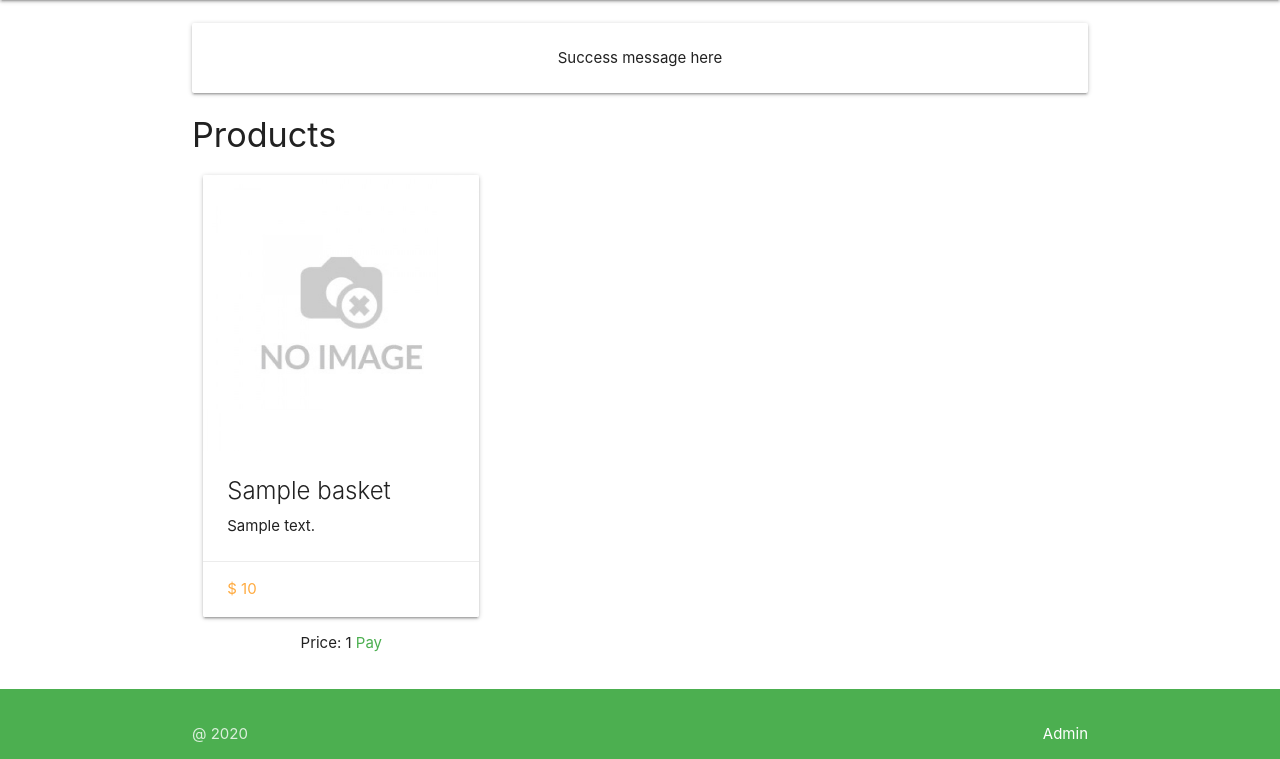
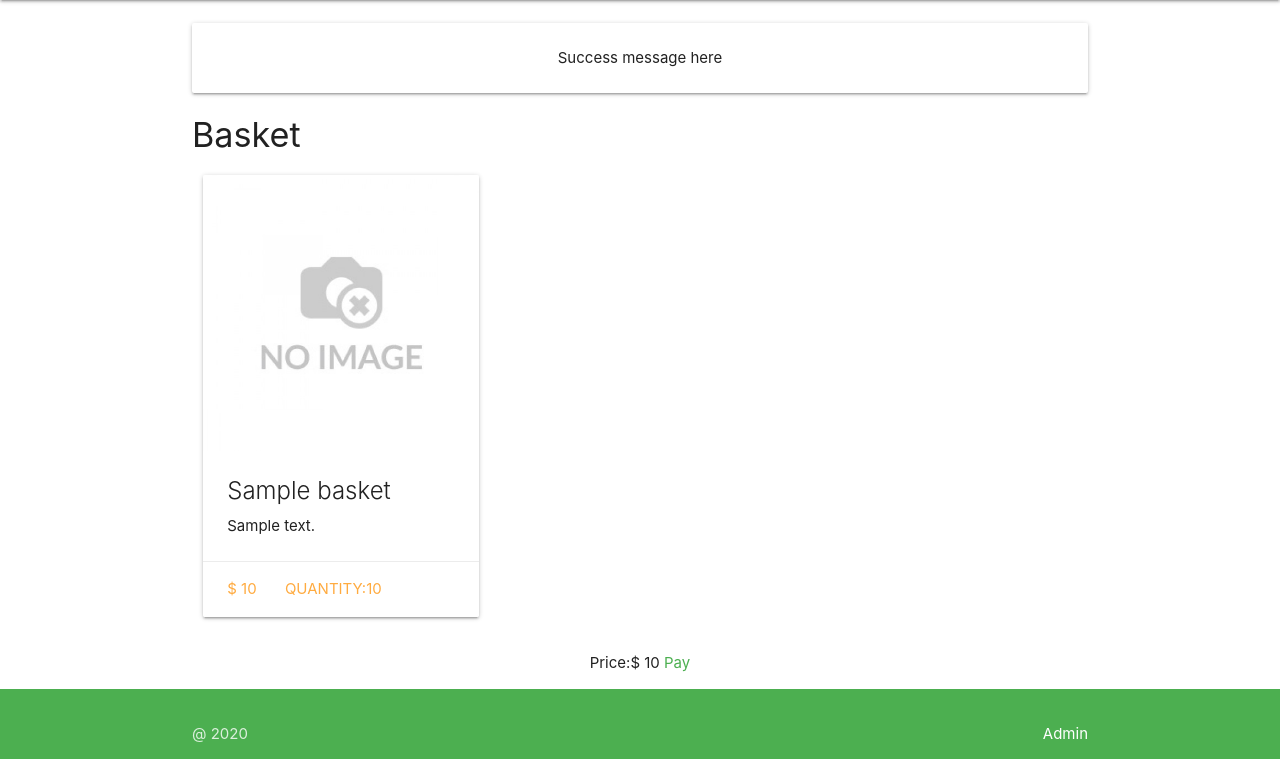
Before and after one commit to imanuelfebie/flask-mysql-e-commerce, a Python web app: template ecommerce/templates/basket_list.html in a window 1280 px wide. Shown: the part 64-823 px from the top of the page. Run offline with Jinja, Linux system fonts and the light colour scheme; the template is opened without the code that fills it: most values are stand-ins (such as "Sample title", 1, 10 or a date in 2020).

Commit message:
basket_again

```diff
--- a/ecommerce/templates/base.html
+++ b/ecommerce/templates/base.html
@@ -28,7 +28,7 @@
 					<ul class="right hide-on-med-and-down">
 						<li><a href="{{ url_for('catalog.category_list') }}">Categories</a></li>
 						<li>
-							<a href="{{ url_for('main.basket_list') }}">
+							<a href="{{ url_for('users.basket_list') }}">
 								<i class="tiny material-icons">shopping_cart</i>
 							</a>
 						</li>
--- a/ecommerce/templates/basket_list.html
+++ b/ecommerce/templates/basket_list.html
@@ -3,7 +3,7 @@
 {% block title %}Basket{% endblock %}
 
 {% block body %}
-<h4>Products</h4>
+<h4>Basket</h4>
 <div class="row">
 	{% for basket in basket_list %}
 	<div class="col s4">
@@ -17,18 +17,21 @@
 			</div>
 			<div class="card-action">
 				<a href="">$ {{ basket.price }}</a>
+				<a href="">Quantity:{{ basket.quantity }}</a>
 			</div>
-		</div>
-		<div class="card-action center-align">
-			Price:
-				<span class="card-title">{{ total_price }}</span>
-				<a href="#" class="green-text">Pay</a>
 		</div>
 	</div>
 	{% endfor %}
 </div>
-
-
-
-
+{% for price in total_price %}
+	<div id="footer">
+        <div id="center">
+            <div class="card-action center-align">
+			Price:$
+				<span class="card-title">{{ price.total }}</span>
+				<a href="#" class="green-text">Pay</a>
+			</div>
+        </div>
+    </div>
+	{% endfor %}
 {% endblock body %}
--- a/ecommerce/users/routes.py
+++ b/ecommerce/users/routes.py
@@ -2,7 +2,7 @@ from flask import Blueprint, render_template
 from .forms import UserRegistrationForm, AdminLogin
 from ecommerce.users.models import User
 from ecommerce import mysql, login_manager
-from ecommerce.catalog.models import Basket
+from ecommerce.catalog.models import Basket,Total
 
 users = Blueprint('users', __name__)
 
@@ -46,9 +46,9 @@ def login():
 @users.route('/basket_list')
 def basket_list():
     basket_list = Basket.objects_all()
-    total_price= Basket.total_price()
+    total_price= Total.total_price()
 
-    return render_template('index.html', basket_list=basket_list, total_price=total_price)
+    return render_template('basket_list.html', basket_list=basket_list, total_price=total_price)
 
 @users.route('/store-register', methods=['POST', 'GET'])
 def storeRegister():
```
Also changed, not shown: ecommerce/catalog/models.py (+7 -2 lines), ecommerce/main/routes.py (+0 -7 lines).
